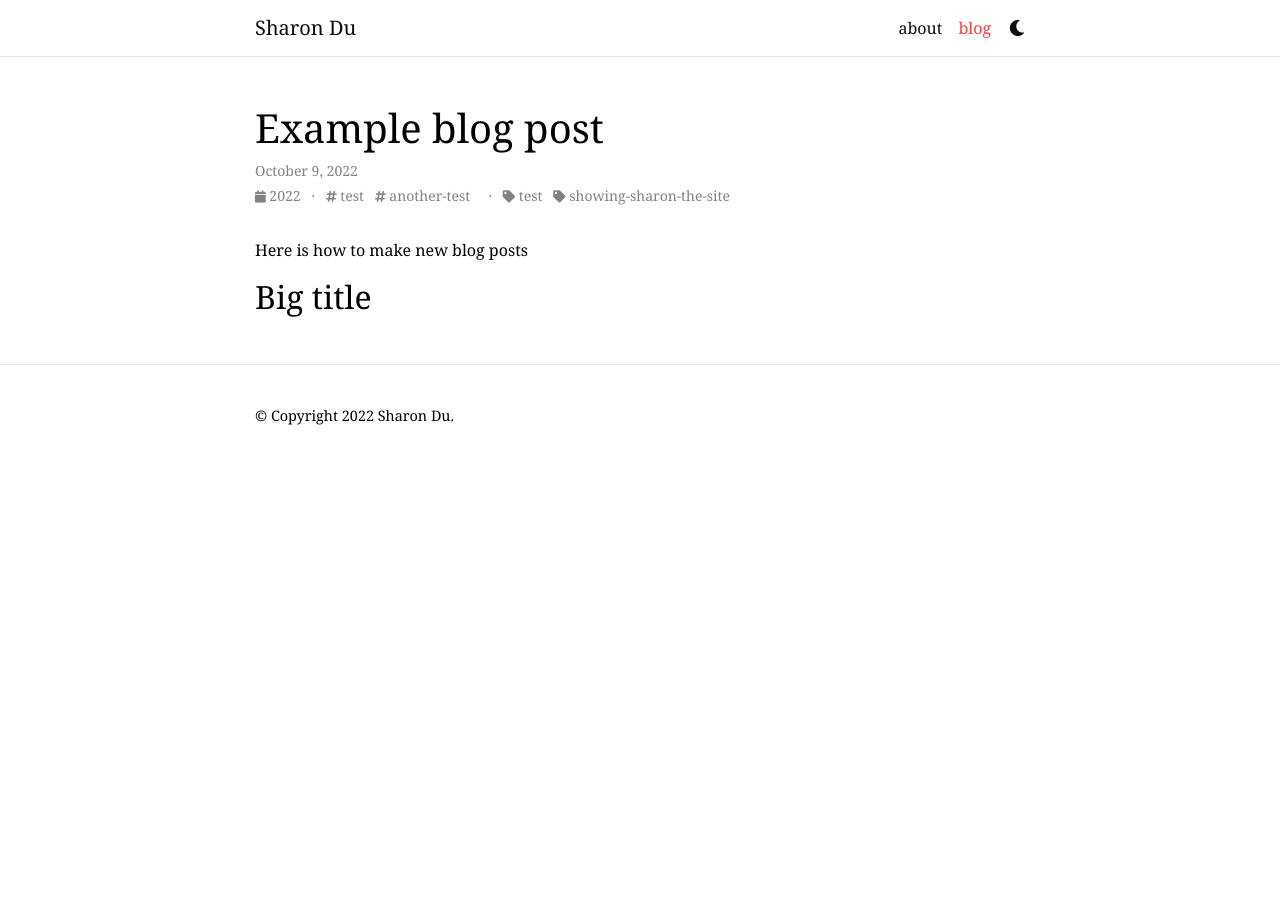
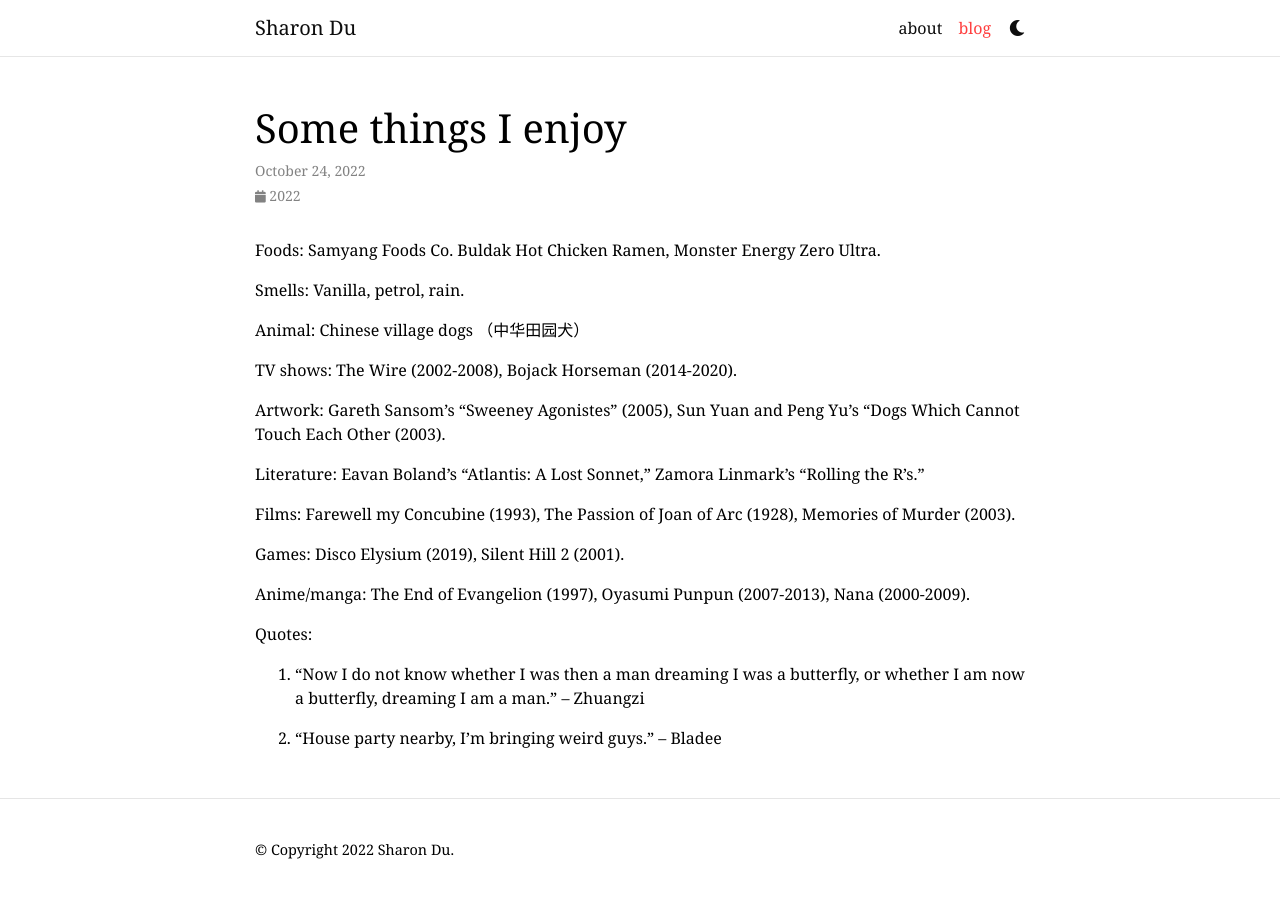
Before and after one commit to sharondumb/sharondumb.github.io, a Jekyll site: the page built from _posts/2022-10-09-example-post.md, in a window 1280 px wide. Built offline with Jekyll 4.4.1, drawn with Linux system fonts in a browser that asks for light colours; comment, search, counter and statistics services are not loaded; a style sheet for code colours, icons or effects is not loaded.

Commit message:
new post

```diff
--- a/_posts/2022-10-09-example-post.md
+++ b/_posts/2022-10-09-example-post.md
@@ -1,12 +1,32 @@
 ---
 layout: post
-title:  Example blog post
-date:   2022-10-09 16:40:16
-description: making a blog post
-tags: test another-test
-categories: test showing-sharon-the-site
+title:  Some things I enjoy
+date:   2022-10-24 12:05:16
+description: Sharon enjoys things
+tags:
+categories:
 ---
 
-Here is how to make new blog posts
+Foods: Samyang Foods Co. Buldak Hot Chicken Ramen, Monster Energy Zero Ultra.
 
-## Big title
+Smells: Vanilla, petrol, rain.
+
+Animal: Chinese village dogs （中华田园犬）
+
+TV shows: The Wire (2002-2008), Bojack Horseman (2014-2020).
+
+Artwork: Gareth Sansom’s “Sweeney Agonistes” (2005), Sun Yuan and Peng Yu’s “Dogs Which Cannot Touch Each Other (2003).
+
+Literature: Eavan Boland’s “Atlantis: A Lost Sonnet,” Zamora Linmark’s “Rolling the R’s.”
+
+Films: Farewell my Concubine (1993), The Passion of Joan of Arc (1928), Memories of Murder (2003).
+
+Games: Disco Elysium (2019), Silent Hill 2 (2001).
+
+Anime/manga: The End of Evangelion (1997), Oyasumi Punpun (2007-2013), Nana (2000-2009).
+
+Quotes:
+
+ 1.	“Now I do not know whether I was then a man dreaming I was a butterfly, or whether I am now a butterfly, dreaming I am a man.” – Zhuangzi
+
+ 2.	“House party nearby, I’m bringing weird guys.” – Bladee
```
